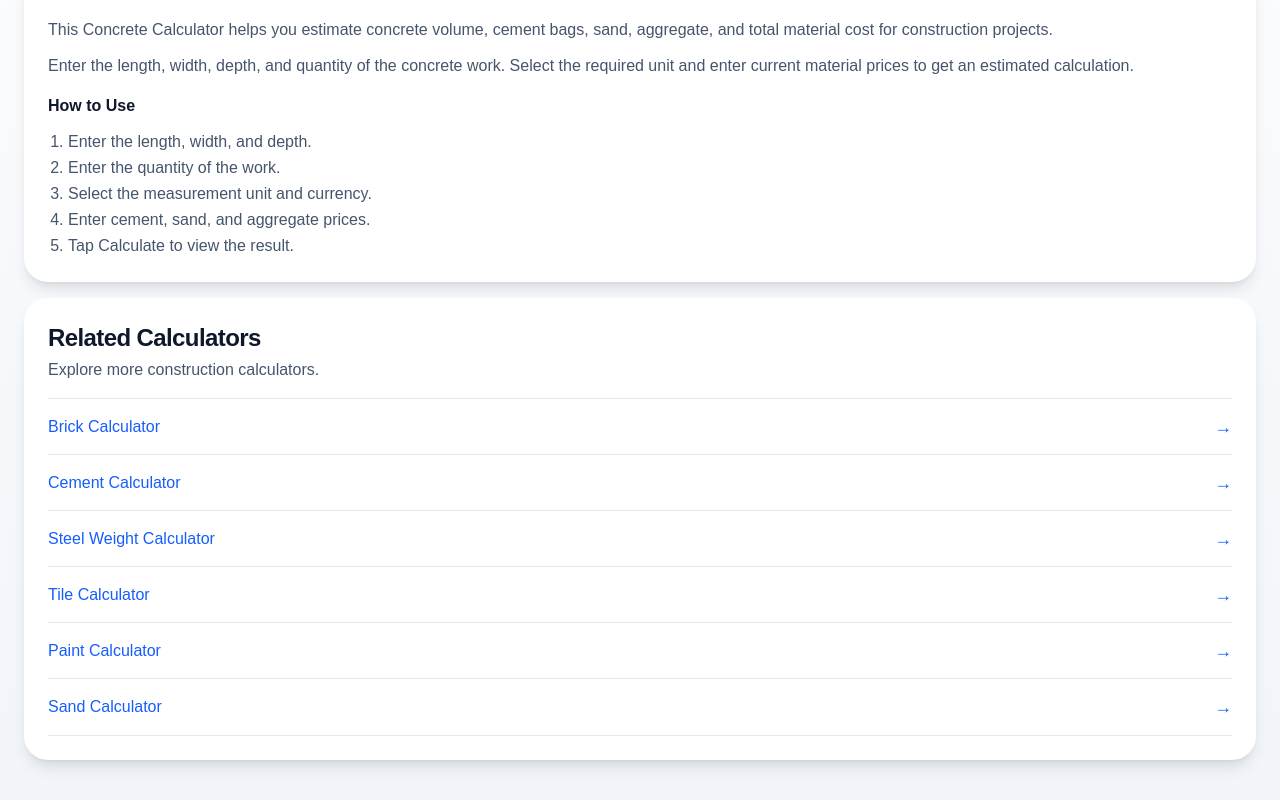
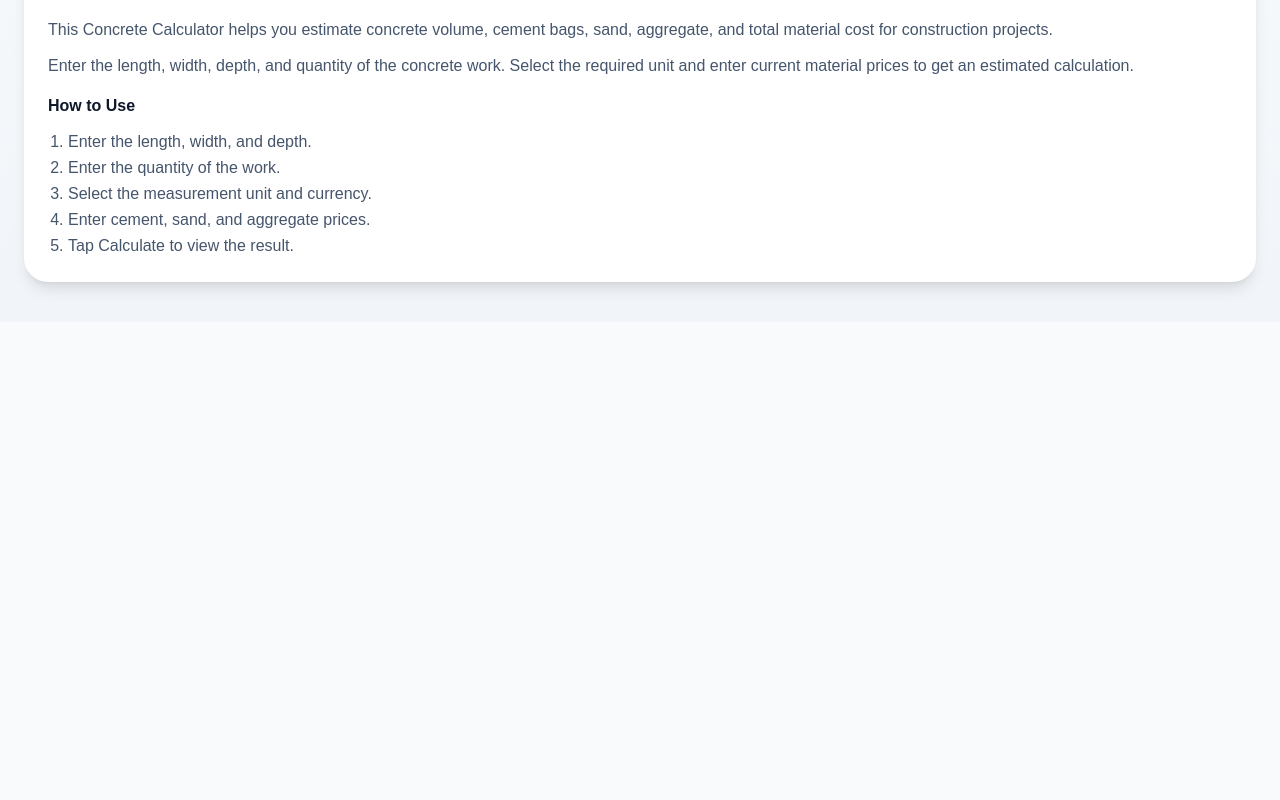
Before and after one commit to km7max-cmd/cornerspan, a Next.js app: page /calculators/concrete in a window 1280 px wide. Shown: the part 1837-2637 px from the top of the page. After the commit the page ends 2159 px from the top, so only its background shows below. Built offline with nearby package versions, Linux system fonts and the light colour scheme.

Commit message:
Remove RelatedCalculators from ConcreteCalculator
Removed RelatedCalculators component from ConcreteCalculator.

```diff
--- a/app/calculators/concrete/ConcreteCalculator.tsx
+++ b/app/calculators/concrete/ConcreteCalculator.tsx
@@ -335,8 +335,6 @@ setCurrency={setCurrency}
 <FAQ />
           <AboutCalculator />
 
-<RelatedCalculators />
-
 <History
   history={history}
   onClear={handleClearHistory}
```
